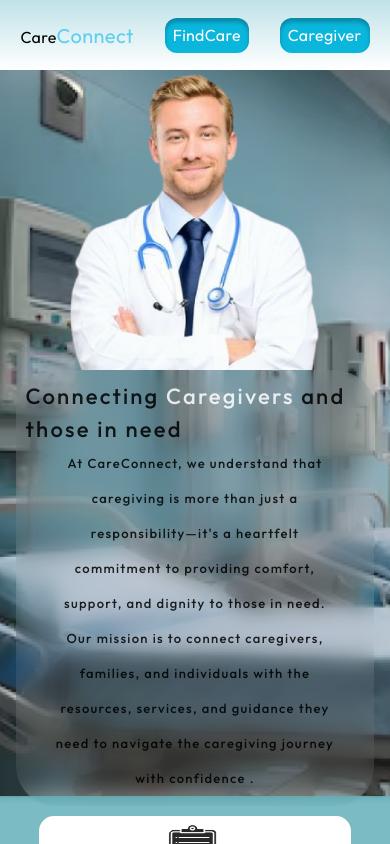
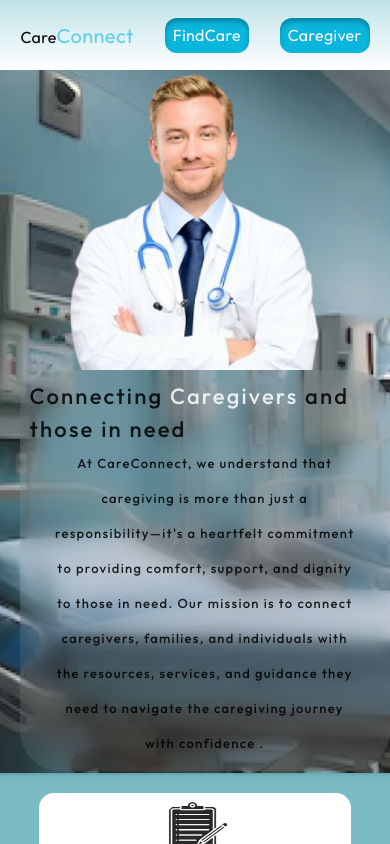
Before and after one commit to arpit07072005/group-project, a React (Create React App) app: page / in a window 390 px wide. Shown: the top 844 px of the page. Built offline with nearby package versions, Linux system fonts and the light colour scheme.

Commit message:
content box margin

```diff
--- a/src/App.css
+++ b/src/App.css
@@ -272,7 +272,8 @@ ul{
         order: 2;
         width: auto;
         height: auto;
-        margin: 0px 4%;
+        margin-top:0px;
+        margin-bottom:12px;
         padding: 10px;
       }
       .proceedure{
```
